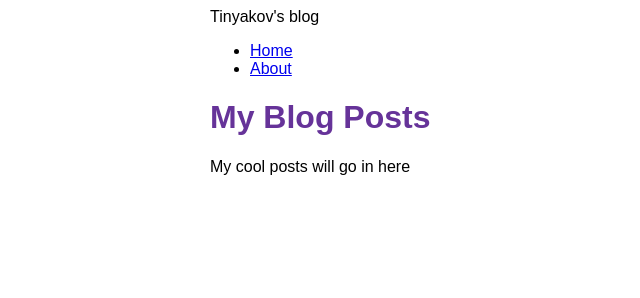
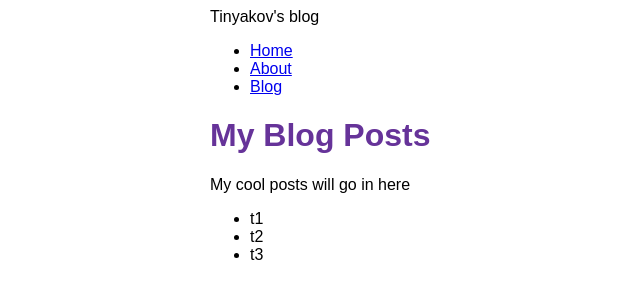
Before and after one commit to atinyakov/blog, a Gatsby site: page /blog in a window 1280 px wide. Shown: the whole page, without its empty margins (180-820 px from the left). Built offline with nearby package versions, Linux system fonts and the light colour scheme; Gatsby itself is replaced by a stand-in of ours.

Commit message:
Finished Gatsby Tutorial Part 4

```diff
--- a/gatsby-config.js
+++ b/gatsby-config.js
@@ -1,43 +1,50 @@
 module.exports = {
     siteMetadata: {
-    siteUrl: "https://www.yourdomain.tld",
+        siteUrl: 'https://www.yourdomain.tld',
         title: "Tinyakov's blog",
     },
     plugins: [
-    "gatsby-plugin-image",
+        'gatsby-plugin-image',
         {
-      resolve: "gatsby-plugin-google-analytics",
+            resolve: 'gatsby-plugin-google-analytics',
             options: {
-        trackingId: "UA-113820431-1",
+                trackingId: 'UA-113820431-1',
             },
         },
-    "gatsby-plugin-react-helmet",
-    "gatsby-plugin-sitemap",
+        'gatsby-plugin-react-helmet',
+        'gatsby-plugin-sitemap',
         {
-      resolve: "gatsby-plugin-manifest",
+            resolve: 'gatsby-plugin-manifest',
             options: {
-        icon: "src/images/icon.png",
+                icon: 'src/images/icon.png',
             },
         },
-    "gatsby-transformer-remark",
-    "gatsby-plugin-mdx",
-    "gatsby-plugin-sharp",
-    "gatsby-transformer-sharp",
+        'gatsby-transformer-remark',
+        'gatsby-plugin-mdx',
+        'gatsby-plugin-sharp',
+        'gatsby-transformer-sharp',
         {
-      resolve: "gatsby-source-filesystem",
+            resolve: 'gatsby-source-filesystem',
             options: {
-        name: "images",
-        path: "./src/images/",
+                name: 'images',
+                path: './src/images/',
             },
-      __key: "images",
+            __key: 'images',
         },
         {
-      resolve: "gatsby-source-filesystem",
+            resolve: 'gatsby-source-filesystem',
             options: {
-        name: "pages",
-        path: "./src/pages/",
+                name: 'pages',
+                path: './src/pages/',
             },
-      __key: "pages",
+            __key: 'pages',
+        },
+        {
+            resolve: 'gatsby-source-filesystem',
+            options: {
+                name: `blog`,
+                path: `${__dirname}/src/blog`,
+            },
         },
     ],
 };
--- a/src/components/layout.js
+++ b/src/components/layout.js
@@ -6,7 +6,7 @@ import {
     navLinks,
     navLinkItem,
     navLinkText,
-    siteTitle
+    siteTitle,
 } from './layout.module.css';
 
 import { useStaticQuery, graphql } from 'gatsby';
@@ -27,7 +27,9 @@ const Layout = ({ pageTitle, children }) => {
             <title>
                 {pageTitle} | {data.site.siteMetadata.title}
             </title>
-            <header className={siteTitle}>{data.site.siteMetadata.title}</header>
+            <header className={siteTitle}>
+                {data.site.siteMetadata.title}
+            </header>
             <nav>
                 <ul className={navLinks}>
                     <li className={navLinkItem}>
@@ -40,6 +42,11 @@ const Layout = ({ pageTitle, children }) => {
                             About
                         </Link>
                     </li>
+                    <li className={navLinkItem}>
+                        <Link to='/blog' className={navLinkText}>
+                            Blog
+                        </Link>
+                    </li>
                 </ul>
             </nav>
             <main>
--- a/src/pages/blog.tsx
+++ b/src/pages/blog.tsx
@@ -1,12 +1,29 @@
-import * as React from 'react'
-import Layout from '../components/layout'
+import * as React from 'react';
+import { graphql } from 'gatsby';
+import Layout from '../components/layout';
 
-const BlogPage = () => {
-  return (
-    <Layout pageTitle="My Blog Posts">
-      <p>My cool posts will go in here</p>
-    </Layout>
-  )
-}
+const BlogPage = ({ data }) => {
+    return (
+        <Layout pageTitle='My Blog Posts'>
+            <p>My cool posts will go in here</p>
 
-export default BlogPage
+            <ul>
+                {data.allFile.nodes.map((node) => (
+                    <li key={node.name}>{node.name}</li>
+                ))}
+            </ul>
+        </Layout>
+    );
+};
+
+export const querry = graphql`
+    query blog {
+        allFile(filter: { sourceInstanceName: { eq: "blog" } }) {
+            nodes {
+                name
+            }
+        }
+    }
+`;
+
+export default BlogPage;
```
Also changed, not shown: src/blog/t1.mdx (added), src/blog/t2.mdx (added), src/blog/t3.mdx (added), src/components/Layout.module.css (indentation only). Lines whose indentation alone changed are shown as unchanged.
